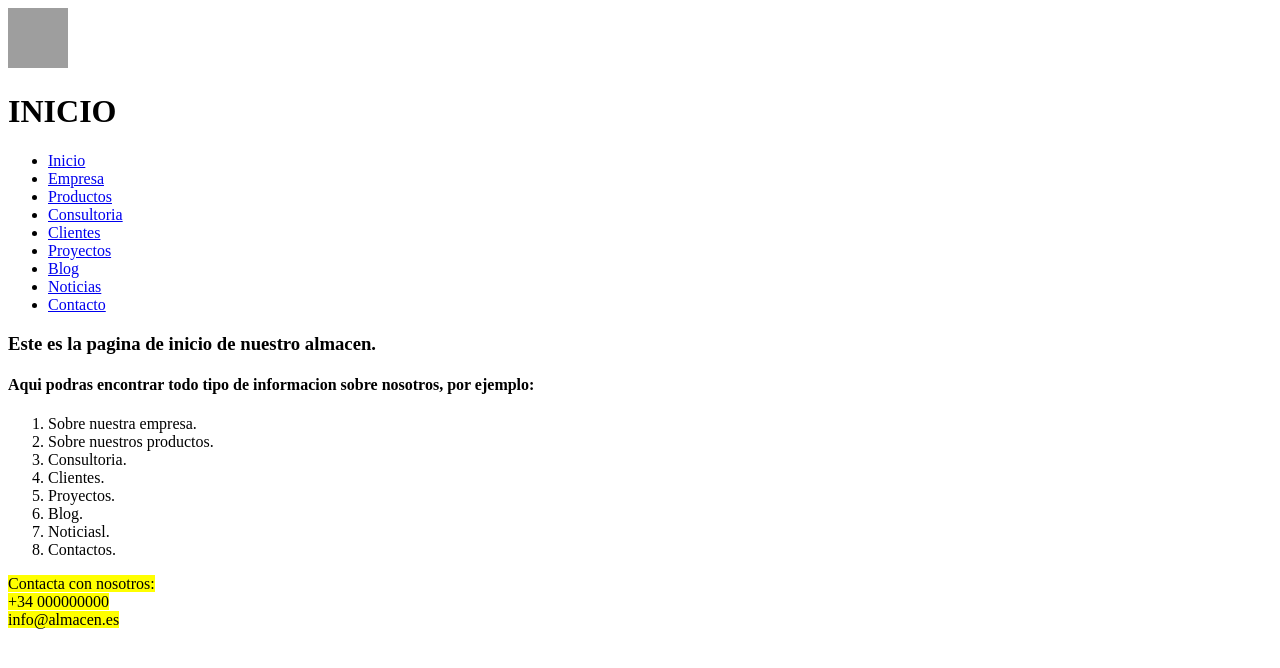
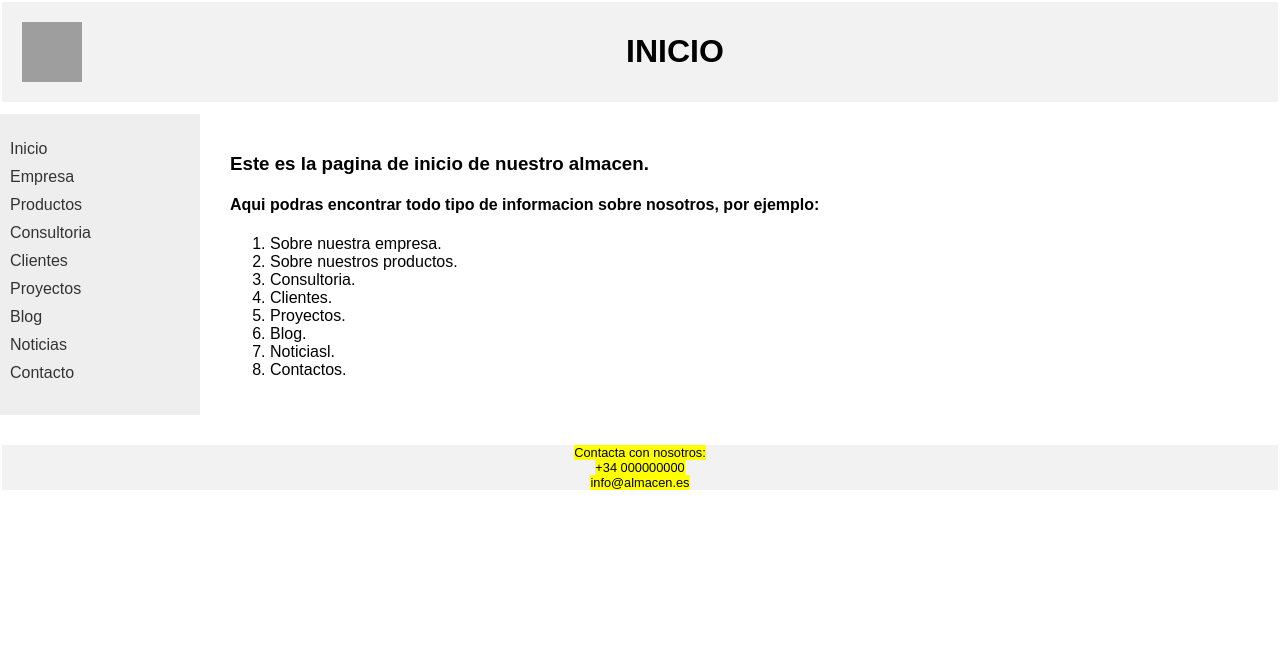
Before and after one commit to mariafc02/PA, a PHP site: page / in a window 1280 px wide. Shown: the top 668 px of the page. Run offline with PHP 8.4, Linux system fonts and the light colour scheme; grey boxes are pictures that could not be loaded.

Commit message:
intentando ej 2

```diff
--- a/EPD2/ej2/blog.html
+++ b/EPD2/ej2/blog.html
@@ -4,6 +4,7 @@
         <title>Blog</title>
         <meta charset="UTF-8">
         <meta name="viewport" content="width=device-width, initial-scale=1.0">
+        <link rel="stylesheet" type="text/css" href="general.css">
     </head>
     <body>
         <header>
--- a/EPD2/ej2/clientes.html
+++ b/EPD2/ej2/clientes.html
@@ -4,6 +4,7 @@
         <title>Clientes</title>
         <meta charset="UTF-8">
         <meta name="viewport" content="width=device-width, initial-scale=1.0">
+        <link rel="stylesheet" type="text/css" href="general.css">
     </head>
     <body>
         <header>
--- a/EPD2/ej2/consultoria.html
+++ b/EPD2/ej2/consultoria.html
@@ -4,6 +4,7 @@
         <title>Consultoría logística</title>
         <meta charset="UTF-8">
         <meta name="viewport" content="width=device-width, initial-scale=1.0">
+        <link rel="stylesheet" type="text/css" href="general.css">
     </head>
     <body>
         <header>
--- a/EPD2/ej2/contacto.html
+++ b/EPD2/ej2/contacto.html
@@ -4,6 +4,7 @@
         <title>Contacto</title>
         <meta charset="UTF-8">
         <meta name="viewport" content="width=device-width, initial-scale=1.0">
+        <link rel="stylesheet" type="text/css" href="general.css">
     </head>
     <body>
         <header>
--- a/EPD2/ej2/empresa.html
+++ b/EPD2/ej2/empresa.html
@@ -4,6 +4,7 @@
         <title>Empresa</title>
         <meta charset="UTF-8">
         <meta name="viewport" content="width=device-width, initial-scale=1.0">
+        <link rel="stylesheet" type="text/css" href="general.css">
     </head>
     <body>
         <header>
--- a/EPD2/ej2/general.css
+++ b/EPD2/ej2/general.css
@@ -2,20 +2,26 @@
     box-sizing: border-box;
 }
 
+h1 {
+    grid-column: 1 / -1; /* Ocupa ambas columnas */
+    background-color: #f2f2f2;
+    text-align: center;
+    padding: 10px;
+}
 body {
     font-family: Arial, sans-serif;
     margin: 0;
     padding: 0;
     display: grid;
     grid-template-columns: 200px 1fr; /* Dos columnas: 200px para menú y resto para contenido */
-    gap: 20px;
+    gap: 10px;
 }
 
 header, footer {
     grid-column: 1 / -1; /* Ocupa ambas columnas */
     background-color: #f2f2f2;
     text-align: center;
-    padding: 10px;
+   margin: 2px;
 }
 
 nav {
@@ -50,3 +56,13 @@
     margin-top: 20px;
     font-size: 0.8em;
 }
+
+header a {
+    float: left;
+    margin-top: 20px;
+    margin-left: 20px;
+}
+
+form {
+
+}
--- a/EPD2/ej2/index.html
+++ b/EPD2/ej2/index.html
@@ -4,6 +4,7 @@
         <title>Página de inicio</title>
         <meta charset="UTF-8">
         <meta name="viewport" content="width=device-width, initial-scale=1.0">
+        <link rel="stylesheet" type="text/css" href="general.css">
     </head>
     <body>
         <header>
--- a/EPD2/ej2/noticias.html
+++ b/EPD2/ej2/noticias.html
@@ -4,6 +4,7 @@
         <title>Noticias</title>
         <meta charset="UTF-8">
         <meta name="viewport" content="width=device-width, initial-scale=1.0">
+        <link rel="stylesheet" type="text/css" href="general.css">
     </head>
     <body>
         <header>
--- a/EPD2/ej2/productos.html
+++ b/EPD2/ej2/productos.html
@@ -4,6 +4,7 @@
         <title>Productos</title>
         <meta charset="UTF-8">
         <meta name="viewport" content="width=device-width, initial-scale=1.0">
+        <link rel="stylesheet" type="text/css" href="general.css">
     </head>
     <body>
         <header>
--- a/EPD2/ej2/proyectos.html
+++ b/EPD2/ej2/proyectos.html
@@ -4,6 +4,7 @@
         <title>Proyectos</title>
         <meta charset="UTF-8">
         <meta name="viewport" content="width=device-width, initial-scale=1.0">
+        <link rel="stylesheet" type="text/css" href="general.css">
     </head>
     <body>
         <header>
--- a/EPD2/ej2/software.html
+++ b/EPD2/ej2/software.html
@@ -4,6 +4,7 @@
         <title>Plataforma software de gestión</title>
         <meta charset="UTF-8">
         <meta name="viewport" content="width=device-width, initial-scale=1.0">
+        <link rel="stylesheet" type="text/css" href="general.css">
     </head>
     <body>
         <h1>Plataforma software de gestión</h1>
```
Also changed, not shown: 1 other file.
